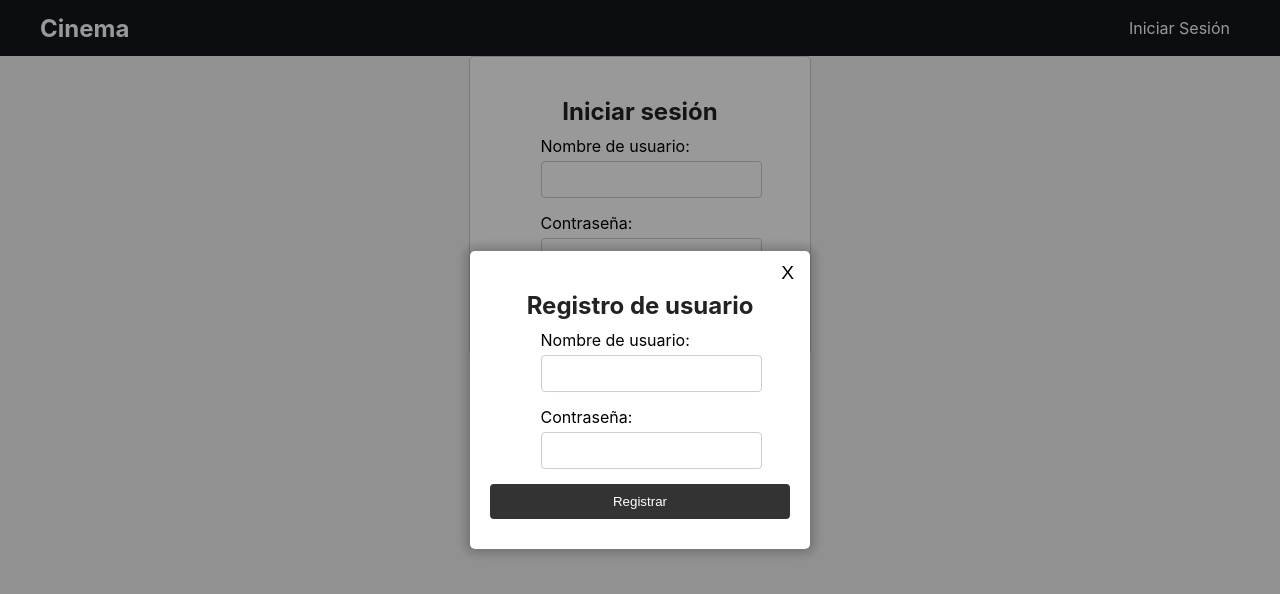
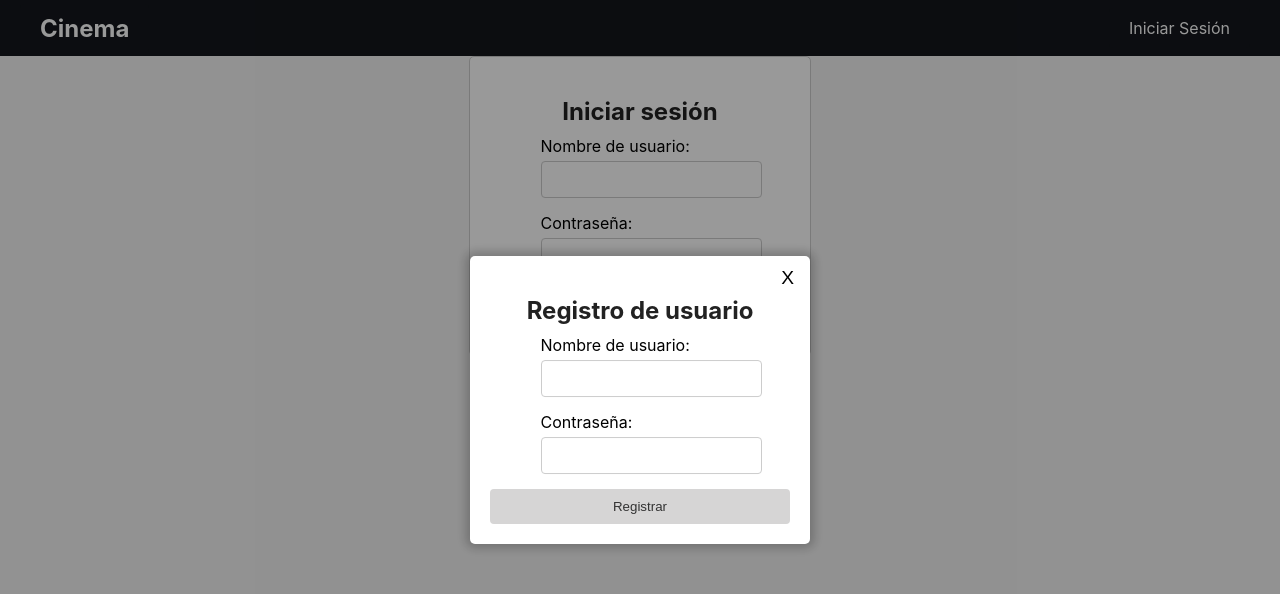
Before and after one commit to Chrisringler/Cinema-app, a React (Create React App) app in the folder front/: page / in a window 1280 px wide. Both pictures are taken after a click on the button "Registrarse". Shown: the top 594 px of the page. Built offline with nearby package versions, Linux system fonts and the light colour scheme.

Commit message:
change buttons

```diff
--- a/front/public/index.html
+++ b/front/public/index.html
@@ -2,7 +2,7 @@
 <html lang="en">
   <head>
     <meta charset="utf-8" />
-    <link rel="icon" href="%PUBLIC_URL%/favicon.ico" />
+    <link rel="icon" href="%PUBLIC_URL%/venturing.png" />
     <meta name="viewport" content="width=device-width, initial-scale=1" />
     <meta name="theme-color" content="#000000" />
     <meta
@@ -24,7 +24,7 @@
       work correctly both with client-side routing and a non-root public URL.
       Learn how to configure a non-root public URL by running `npm run build`.
     -->
-    <title>React App</title>
+    <title>Cinema App</title>
   </head>
   <body>
     <noscript>You need to enable JavaScript to run this app.</noscript>
--- a/front/src/App.js
+++ b/front/src/App.js
@@ -2,7 +2,7 @@ import React, { useState } from 'react';
 import { Routes, Route } from 'react-router-dom';
 import Home from './components/Home/Home';
 import NavBar from './components/navBar/NavBar';
-import UploadCSV from './components/ListPut/UploadCSV';
+import UploadCSV from './components/ListPost/UploadCSV';
 import DetallePelicula from './components/detalles/DetallePelicula';
 import FormCreateMovie from './components/formCreateMovie/FormCreateMovie';
 import Login from './components/login/Login';
--- a/front/src/components/login/Login.jsx
+++ b/front/src/components/login/Login.jsx
@@ -63,7 +63,7 @@ const Login = ({ setIsAuthenticated }) => {
           <input type="password" value={password} onChange={handlePasswordChange} />
         </div>
         {error && <p className="error-message">{error}</p>}
-        <button type="submit">Iniciar sesión</button>
+        <button className='login' type="submit">Iniciar sesión</button>
       </form>
       {!showRegister && (
         <button className="register" onClick={handleRegisterClick}>
--- a/front/src/components/login/login.css
+++ b/front/src/components/login/login.css
@@ -28,8 +28,17 @@ input[type="password"] {
   border-radius: 4px;
 }
 
-button[type="submit"],
 .register {
+  width: 100%;
+  padding: 10px;
+  color: #333;
+  border: none;
+  border-radius: 4px;
+  cursor: pointer;
+  background-color: #d6d5d5;
+  margin-bottom: 10px;
+}
+.login{
   width: 100%;
   padding: 10px;
   color: #fff;
--- a/front/src/components/register/Register.jsx
+++ b/front/src/components/register/Register.jsx
@@ -51,7 +51,7 @@ const Register = ({ handleToggleForm }) => {
           <input type="password" value={password} onChange={handlePasswordChange} />
         </div>
         {error && <p className="error-message">{error}</p>}
-        <button type="submit">Registrar</button>
+        <button className='register-form' type="submit">Registrar</button>
       </form>
     </div>
   );
--- a/front/src/components/register/register.css
+++ b/front/src/components/register/register.css
@@ -32,14 +32,14 @@
     border-radius: 4px;
   }
 
-  button[type="submit"] {
+  .register-form {
     width: 100%;
     padding: 10px;
-    color: #fff;
+    color: #333;
     border: none;
     border-radius: 4px;
     cursor: pointer;
-    background-color: #333;
+    background-color: #d6d5d5;
 
   }
 
```
Also changed, not shown: front/public/venturing.png (added), front/src/components/ListPost/UploadCSV.css (renamed from front/src/components/ListPut/UploadCSV.css), front/src/components/ListPost/UploadCSV.jsx (renamed from front/src/components/ListPut/UploadCSV.jsx).
